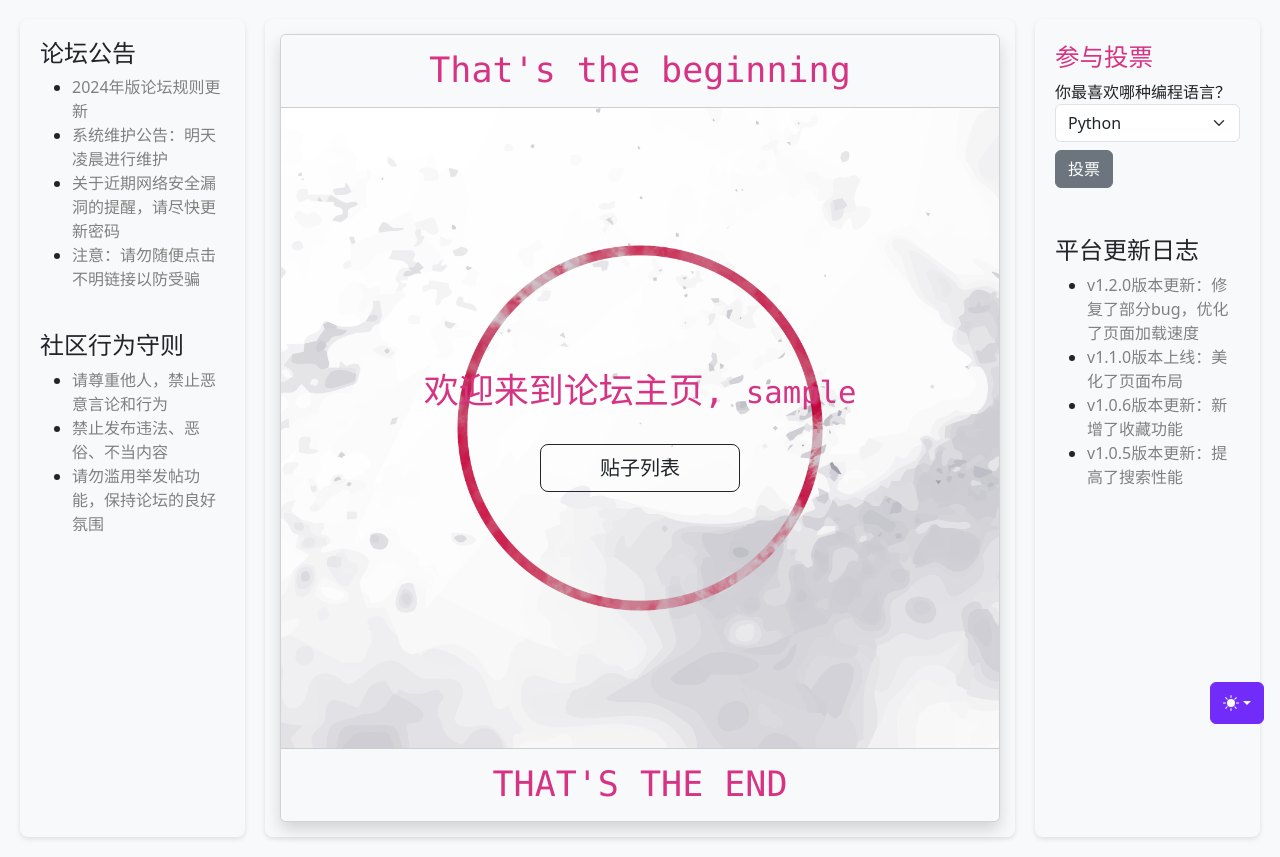
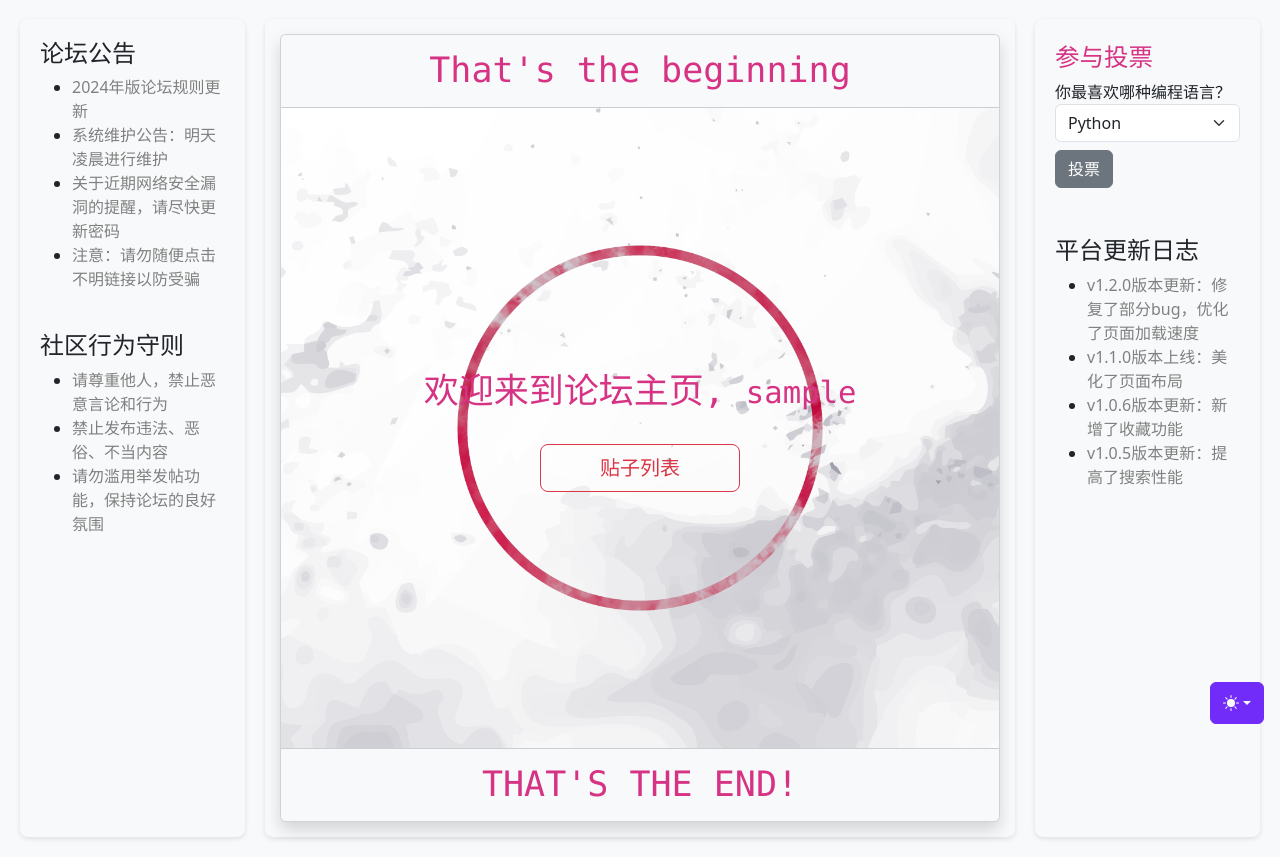
Before and after one commit to SHERAU/Forum, a Django app: page /forum/home/ in a window 1280 px wide. Shown: the part 60-917 px from the top of the page. Run offline with Django 5.2, Linux system fonts and the light colour scheme; the visitor is signed in with stand-in values (Sample User, id 1); some libraries are stand-ins or nearby versions.

Commit message:
Update home.html

```diff
--- a/forum/templates/home.html
+++ b/forum/templates/home.html
@@ -30,7 +30,7 @@
         background-position: center;
         background-repeat: no-repeat;
         width: 100%;
-        height: 80vh; /* Make the card body cover the full viewport height */
+        height: 80vh;
     }
     .card-img-overlay {
         position: relative;
@@ -59,7 +59,7 @@
                     <code>欢迎来到论坛主页,&ensp;<code>{{ request.user.username }}</code></code>
                 </h1>
                 <div class="text-center">
-                    <a href="{% url 'post_list' %}" class="btn btn-outline-dark btn-lg mt-3" style="width: 200px;">贴子列表</a><br/>
+                    <a href="{% url 'post_list' %}" class="btn btn-outline-danger btn-lg mt-3" style="width: 200px;">贴子列表</a><br/>
                 </div>
             {% else %}
                 <h1 class="text-center mb-3"><code>欢迎来到论坛主页</code></h1>
@@ -75,7 +75,7 @@
         </div>
     </div>
     <div class="card-footer bg-body-tertiary">
-        <h1 class="text-center"><code>THAT'S THE END</code></h1>
+        <h1 class="text-center"><code>THAT'S THE END!</code></h1>
     </div>
 </div>
 {% endblock %}
```
